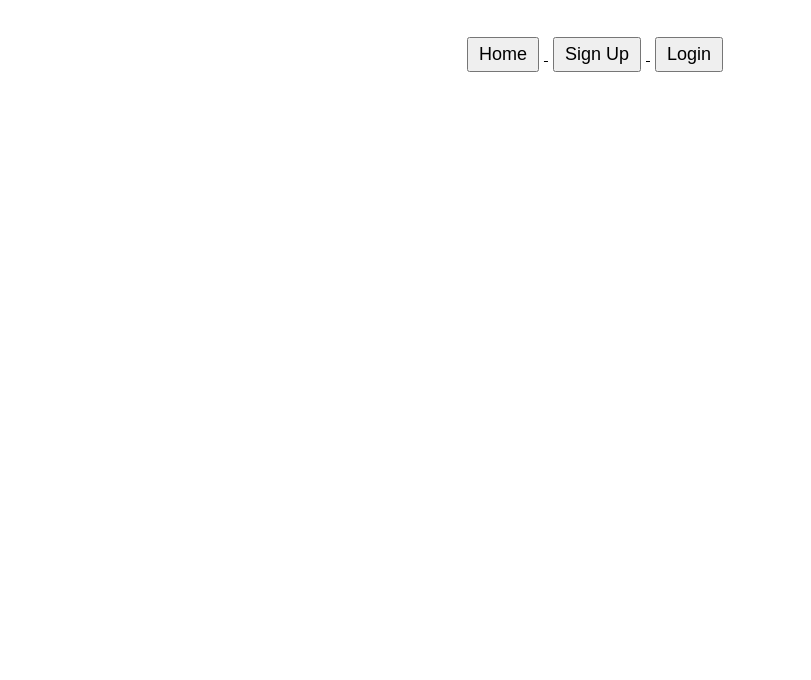
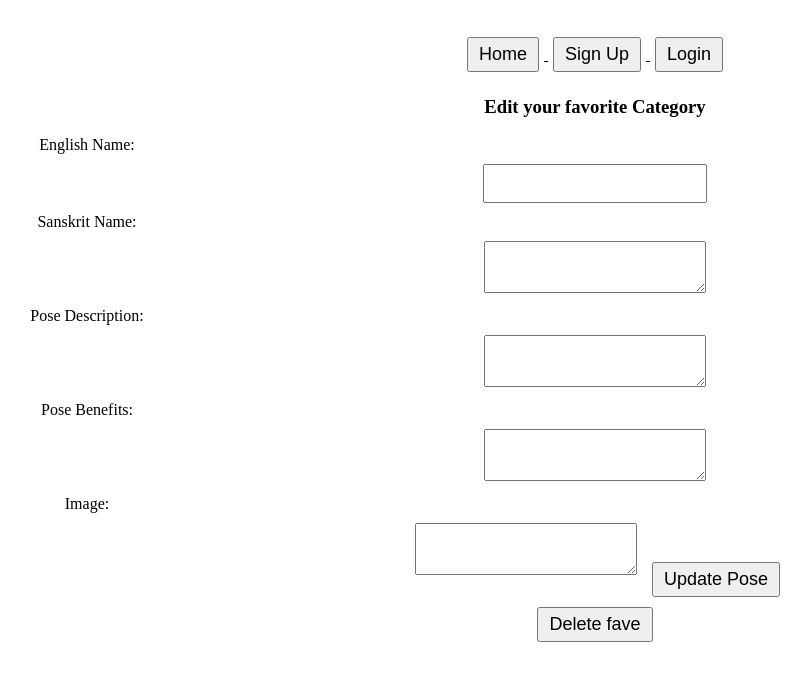
Before and after one commit to You-RimKim/yogamuse-client, a React (Vite) app: page /my-favorites/edit/1 in a window 1280 px wide. Before the commit this address had no page. Shown: the top 680 px of the page, without its empty margins (45-856 px from the left). Built offline with nearby package versions, Linux system fonts and the light colour scheme; no server answers.

Commit message:
user done

```diff
--- a/package.json
+++ b/package.json
@@ -11,7 +11,9 @@
   },
   "dependencies": {
     "axios": "^1.5.0",
+    "bootstrap": "^5.3.2",
     "react": "^18.2.0",
+    "react-bootstrap": "^2.9.0",
     "react-dom": "^18.2.0",
     "react-router-dom": "^6.16.0"
   },
--- a/src/App.jsx
+++ b/src/App.jsx
@@ -19,6 +19,7 @@ import UserProfile from "./pages/UserProfile";
 import FavoritesPage from "./pages/FavoritesPage";
 import EditPosePage from "./pages/EditPosePage";
 import FavoriteDetailsPage from "./pages/FavoriteDetailsPage";
+import EditFavoritesPage from "./pages/EditFavoritesPage";
 
 function App() {
   return (
@@ -64,7 +65,8 @@ function App() {
         <Route path="/categories/:category" element={<CategoryDetailsPage />} />
 
         <Route path="/my-favorites" element={<FavoritesPage />} />
-        <Route path="/my-favorites/:id" element={<FavoriteDetailsPage />} />
+        <Route path="/my-favorites/:favoritesId" element={<FavoriteDetailsPage />} />
+        <Route path="/my-favorites/edit/:favoritesId" element={<EditFavoritesPage />} />
       </Routes>
     </div>
   );
--- a/src/pages/AddNewCategory.jsx
+++ b/src/pages/AddNewCategory.jsx
@@ -18,7 +18,11 @@ function AddNewCategory() {
       .get(`${API_URL}/api/categories`, {
         headers: { Authorization: `Bearer ${storedToken}` },
       })
-      .then((response) => setNewCategories(response.data))
+      .then((response) => {
+        console.log(response.data);
+        setNewCategories(response.data);
+      })
+
       .catch((error) => console.log(error));
   };
 
--- a/src/pages/Categories.jsx
+++ b/src/pages/Categories.jsx
@@ -61,55 +61,13 @@ function CategoriesPage() {
           </li>
         ))}
       </ul>
+
+      <Link to="/categories/add-category">
+        <button>Add a category</button>
+        </Link>
+
     </div>
   );
 }
 
 export default CategoriesPage;
-
-
-// // CategorySelectionPage.js
-
-// import React, { useState, useEffect } from "react";
-// import { Link } from "react-router-dom";
-
-// function CategorySelectionPage() {
-//   const [categories, setCategories] = useState([]);
-
-//   useEffect(() => {
-//     const fetchCategories = async () => {
-//       try {
-//         const response = await fetch(
-//           "https://yoga-api-nzy4.onrender.com/v1/categories"
-//         );
-//         if (response.ok) {
-//           const data = await response.json();
-//           setCategories(data);
-//         } else {
-//           throw new Error("Failed to fetch categories");
-//         }
-//       } catch (error) {
-//         console.error("Error fetching categories:", error);
-//       }
-//     };
-
-//     fetchCategories();
-//   }, []);
-
-//   return (
-//     <div>
-//       <h2>Choose a Category</h2>
-//       <ul>
-//         {categories.map((category) => (
-//           <li key={category.id}>
-//             <Link to={`/poses/${category.category_name}`}>
-//               {category.category_name}
-//             </Link>
-//           </li>
-//         ))}
-//       </ul>
-//     </div>
-//   );
-// }
-
-// export default CategorySelectionPage;
--- a/src/pages/CategoryPage.jsx
+++ b/src/pages/CategoryPage.jsx
@@ -31,7 +31,6 @@ function CategoryPage() {
     <div>
       <h2>{categoryData.category_name}</h2>
       <p>{categoryData.category_description}</p>
-      {/* Add more content for the category */}
     </div>
   );
 }
--- /dev/null
+++ b/src/pages/EditFavoritesPage.jsx
@@ -0,0 +1,134 @@
+import { useState, useEffect } from "react";
+import axios from "axios";
+import { useParams, useNavigate } from "react-router-dom";
+
+const API_URL = "http://localhost:5005";
+
+function EditFavoritesPage(props) {
+  const [category_name, setCategoryName] = useState("");
+  const [category_description, setCategoryDescription] = useState("");
+  const [english_name, setEnglishName] = useState("");
+  const [sanskrit_name, setSanskritName] = useState("");
+  const [pose_description, setPoseDescription] = useState("");
+  const [pose_benefits, setPoseBenefits] = useState("");
+  const [url_png, setUrlPng] = useState("");
+
+  const { favoritesId } = useParams();
+  const navigate = useNavigate();
+
+  useEffect(() => {
+
+    const storedToken = localStorage.getItem('authToken');
+
+  axios
+        // API url needs to be adjusted
+      .get(
+        `http://localhost:5005/api/my-favorites/${favoritesId}`,
+        { headers: { Authorization: `Bearer ${storedToken}` } }
+      )
+      .then((response) => {
+        const onePose = response.data;
+        setCategoryName(onePose.category_name);
+        setCategoryDescription(onePose.category_description);
+        setEnglishName(onePose.english_name);
+        setSanskritName(onePose.sanskrit_name);
+        setPoseDescription(onePose.pose_description);
+        setPoseBenefits(onePose.pose_benefits);
+        setUrlPng(onePose.url_png);
+      })
+      .catch((error) => console.log(error));
+
+  }, [favoritesId]);
+
+  const handleFormSubmit = (e) => {
+    e.preventDefault();
+
+    const requestBody = {
+        category_name,
+        category_description,
+        english_name,
+        sanskrit_name,
+        pose_description,
+        pose_benefits,
+        url_png
+     };
+
+    const storedToken = localStorage.getItem('authToken');
+
+    axios
+    .put(
+      `http://localhost:5005/api/my-favorites/${favoritesId}`,
+      requestBody,
+      { headers: { Authorization: `Bearer ${storedToken}` } }
+    )
+    .then((response) => {
+      navigate(`api/my-favorites/${favoritesId}`)
+    });
+  };
+
+  const deleteFavorite = () => {
+
+    const storedToken = localStorage.getItem('authToken');
+
+    axios
+        .delete(
+          `http://localhost:5005/api/my-favorites/${favoritesId}`,
+          { headers: { Authorization: `Bearer ${storedToken}` } }
+        )
+        .then(() => navigate("/my-favorites"))
+        .catch((err) => console.log(err));
+    };
+
+  return (
+    <div className="EditfavoritePage">
+      <h3>Edit your favorite Category</h3>
+
+      <form onSubmit={handleFormSubmit}>
+        <label>English Name:</label>
+        <input
+          type="text"
+          name="english_name"
+          value={english_name}
+          onChange={(e) => setEnglishName(e.target.value)}
+        />
+
+        <label>Sanskrit Name:</label>
+        <textarea
+          name="sanskrit_name"
+          value={sanskrit_name}
+          onChange={(e) => setSanskritName(e.target.value)}
+        />
+
+        <label>Pose Description:</label>
+        <textarea
+          name="pose_description"
+          value={pose_description}
+          onChange={(e) => setPoseDescription(e.target.value)}
+        />
+
+        <label>Pose Benefits:</label>
+        <textarea
+          name="pose_benefits"
+          value={pose_benefits}
+          onChange={(e) => setPoseBenefits(e.target.value)}
+        />
+
+        <label>Image:</label>
+        <textarea
+          name="url_png"
+          value={url_png}
+          onChange={(e) => setUrlPng(e.target.value)}
+        />
+
+        <button type="submit">Update Pose</button>
+
+        {/* <input type="submit" value="Submit" /> */}
+      </form>
+
+      <button onClick={deleteFavorite}>Delete fave</button>
+
+    </div>
+  );
+}
+
+export default EditFavoritesPage;
--- a/src/pages/FavoriteDetailsPage.jsx
+++ b/src/pages/FavoriteDetailsPage.jsx
@@ -1,23 +1,20 @@
 import axios from "axios";
 import { useContext, useEffect, useState } from "react";
-import { Link, useParams } from "react-router-dom";
+import { Link, useParams, useNavigate } from "react-router-dom";
 import { AuthContext } from "../context/auth.context";
 
 export default function FavoriteDetailsPage() {
   const [favorite, setFavorite] = useState(null);
-  const { id } = useParams();
+  const [categories, setCategories] = useState([]);
+  const { favoritesId } = useParams();
   const {getToken} = useContext(AuthContext)
-
-
-console.log(getToken())
-
-console.log("Here is the Id that we are looking for ---",id)
+  const navigate = useNavigate();
 
 useEffect(() => {
   const fetchFavorite = async () => {
     try {
       const response = await fetch(
-        `http://localhost:5005/api/my-favorites/${id}`,
+        `http://localhost:5005/api/my-favorites/${favoritesId}`,
         {
           method: 'GET',
           headers: {
@@ -27,7 +24,6 @@ useEffect(() => {
       );
       const data = await response.json()
       setFavorite(data)
-      console.log("RESPONSE-----------",data);
 
       if (!response.ok) {
         throw new Error("Failed to fetch favorites");
@@ -41,39 +37,48 @@ useEffect(() => {
   fetchFavorite();
 }, []);
 
+const handleDeleteCategory = () => {
+  const storedToken = getToken();
 
-// useEffect(() => {
-//     const fetchFavorite = async () => {
-//       try {
-//         const response = await fetch(
-//           `http://localhost:5005/api/my-favorites/${favoriteId}`, {...favorite}
-//           , { headers: { Authorization: `Bearer ${getToken()}` },
-//         });
+  axios
+    .delete(`http://localhost:5005/api/my-favorites/${favoritesId}`, {
+      headers: {
+        Authorization: `Bearer ${storedToken}`,
+      },
+    })
+    .then((response) => {
+      console.log('Category deleted:', response.data);
 
-//         console.log(response)
+      setCategories((prevCategories) =>
+      prevCategories.filter(
+        (category) => category.category_id !== favoritesId
+      )
+    );
 
-//         if (!response.ok) {
-//           throw new Error("Failed to fetch favorites");
-//         }
-//         // const categoryData = await response.json();
-
-
-//       } catch (error) {
-//         console.error("Error fetching favorites:", error);
-//       }
-//     };
-
-//     fetchFavorite();
-// //  axios.get()
-
-
-
-//   }, []);
+      navigate( '/my-favorites' );
+    })
+    .catch((error) => {
+      console.error('Error deleting category:', error);
+    });
+}
 
 
     return (
         <div className="FavoriteCategory">
         <h2>Favorite Categories</h2>
+
+        <button onClick={() => handleDeleteCategory(favorite.category_id)}>
+          Delete Category
+        </button>
+
+        <Link to="/my-favorites/edit/:favoritesId">
+        <button>Edit my favorites</button>
+        </Link>
+
+        <Link to="/my-favorites/edit/:favoritesId">
+        <button>Add a pose</button>
+        </Link>
+
         {favorite && (
             <>
             <h3>{favorite.category_name}</h3>
@@ -93,9 +98,8 @@ useEffect(() => {
             </ul>
             </>
         )}
-        <Link to="/my-favorites">
-        <button>Back to my favorites</button>
-      </Link>
+
+
         </div>
     );
     }
```
Also changed, not shown: src/pages/UserProfile.jsx (+85 -55 lines), 1 other file (tests, documents, lock files or other folders).
